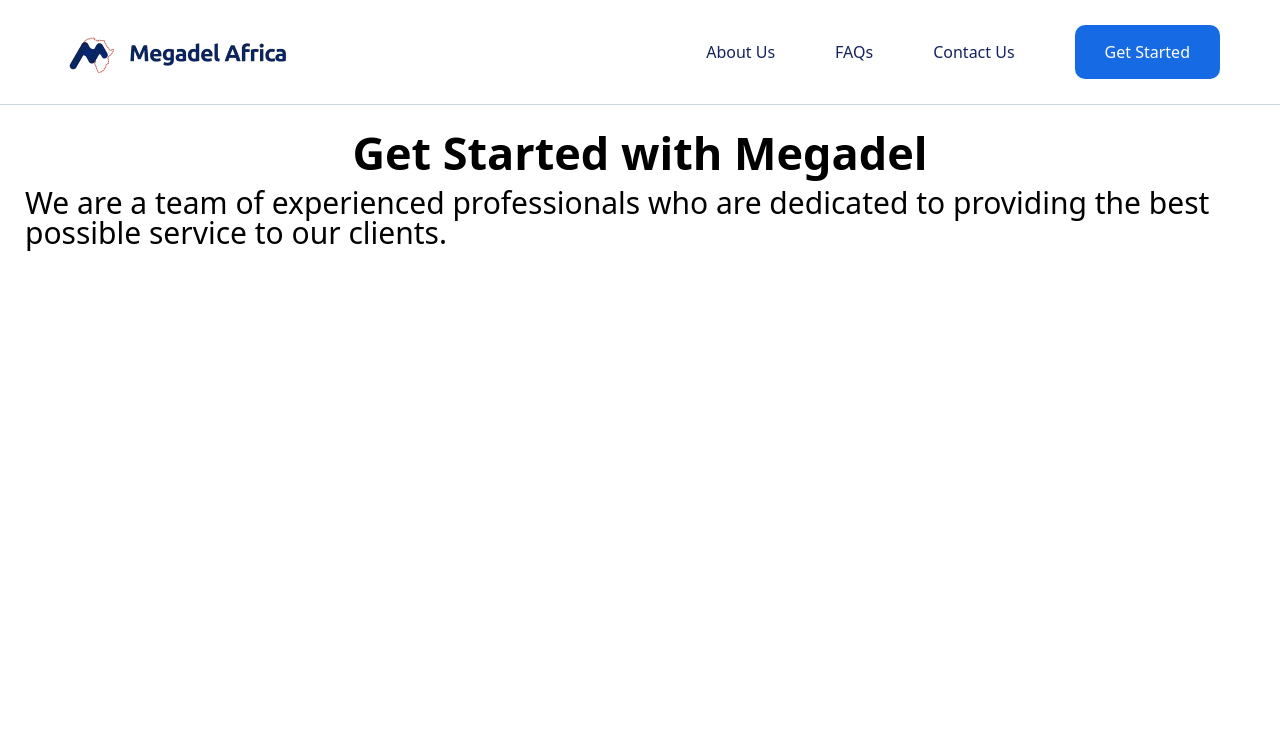
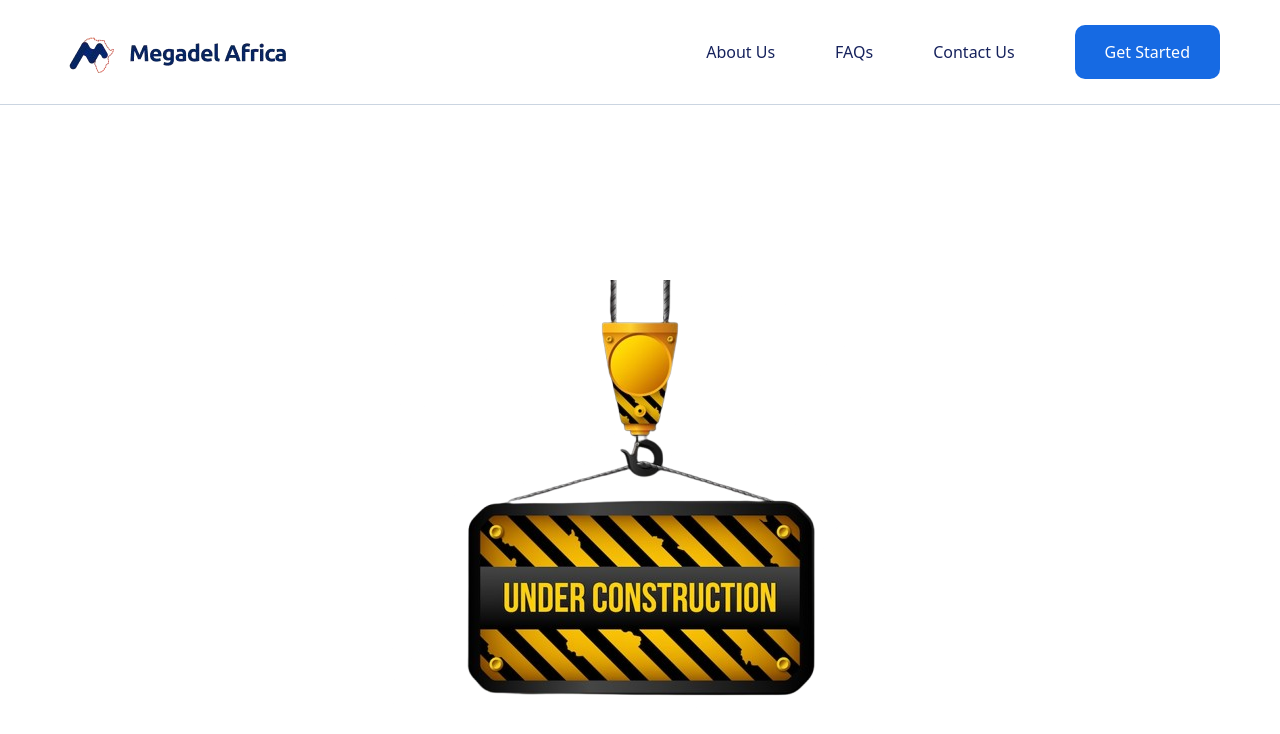
Before and after one commit to Thoobi/megadel-africa, a React (Vite) app: page /get-started in a window 1280 px wide. Shown: the top 734 px of the page. Built offline with nearby package versions, Linux system fonts and the light colour scheme.

Commit message:
adds the under-construction to the get-started page

```diff
--- a/src/components/navbar.jsx
+++ b/src/components/navbar.jsx
@@ -46,7 +46,7 @@
           <li>
             <Link to="/contact">Contact Us</Link>
           </li>
-          <li className="text-white bg-custom-blue-100 rounded-[1rem] px-[3rem] py-[1rem] xl:py-[1.5rem]">
+          <li className="text-white bg-custom-blue-100 rounded-[1rem] px-[3rem] py-[1rem] xl:py-[1.5rem] cursor-pointer">
             <Link to="/get-started">Get Started</Link>
           </li>
         </ul>
--- a/src/pages/GetStarted.jsx
+++ b/src/pages/GetStarted.jsx
@@ -1,17 +1,12 @@
 import Navbar from "../components/navbar";
+import construction2 from "../asset/construction1.png";
 
 const GetStarted = () => {
   return (
     <div>
       <Navbar />
-      <div className="flex flex-col items-center justify-center mt-10 px-10 gap-5">
-        <h1 className="text-black text-7xl font-bold">
-          Get Started with Megadel
-        </h1>
-        <p className="text-black text-5xl font-light">
-          We are a team of experienced professionals who are dedicated to
-          providing the best possible service to our clients.
-        </p>
+      <div className="flex flex-col items-center justify-center mt-10 px-10 gap-5 w-full h-screen">
+        <img src={construction2} alt="construction" />
       </div>
     </div>
   );
```
Also changed, not shown: src/asset/construction.jpg (added), src/asset/construction1.png (added).
